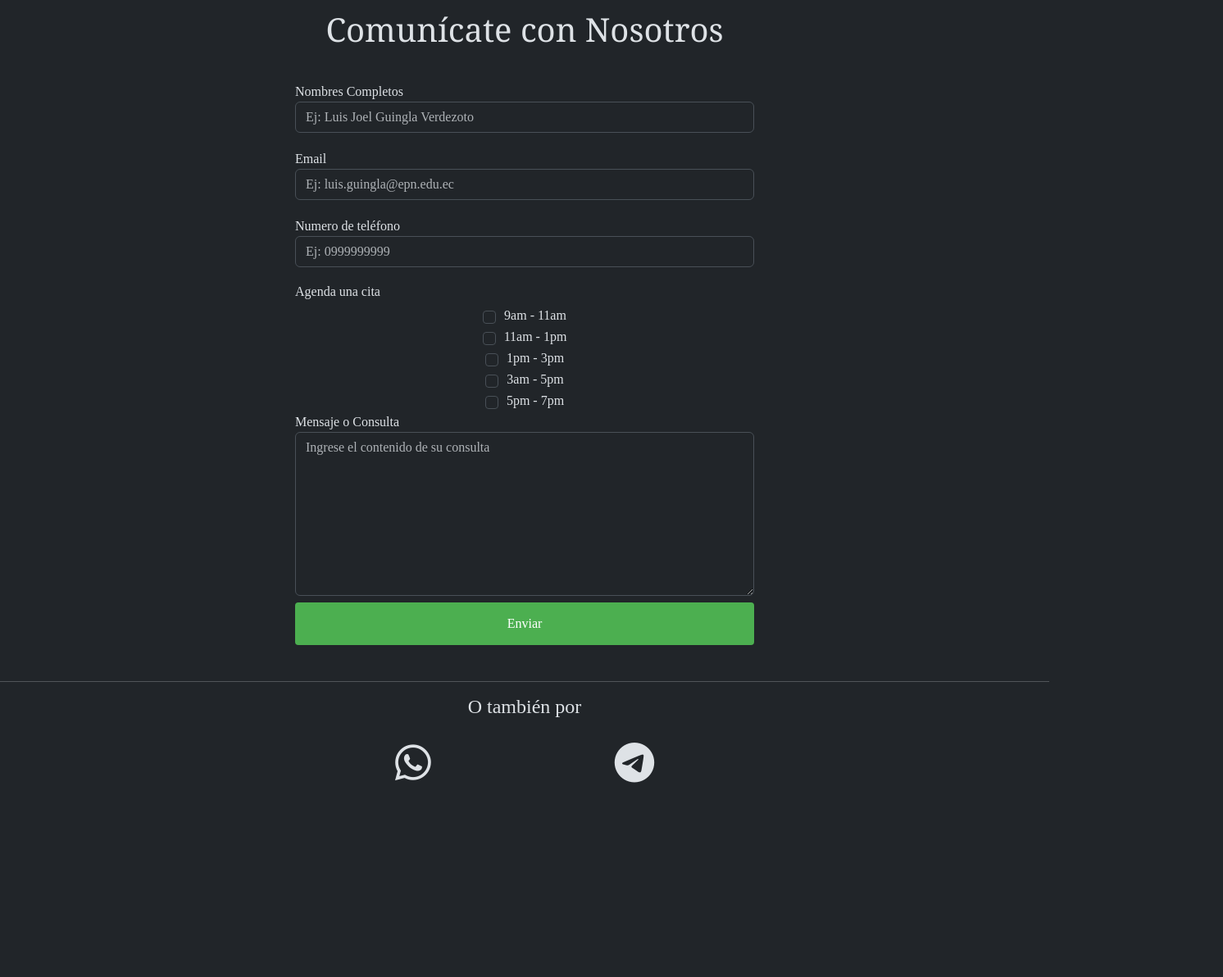
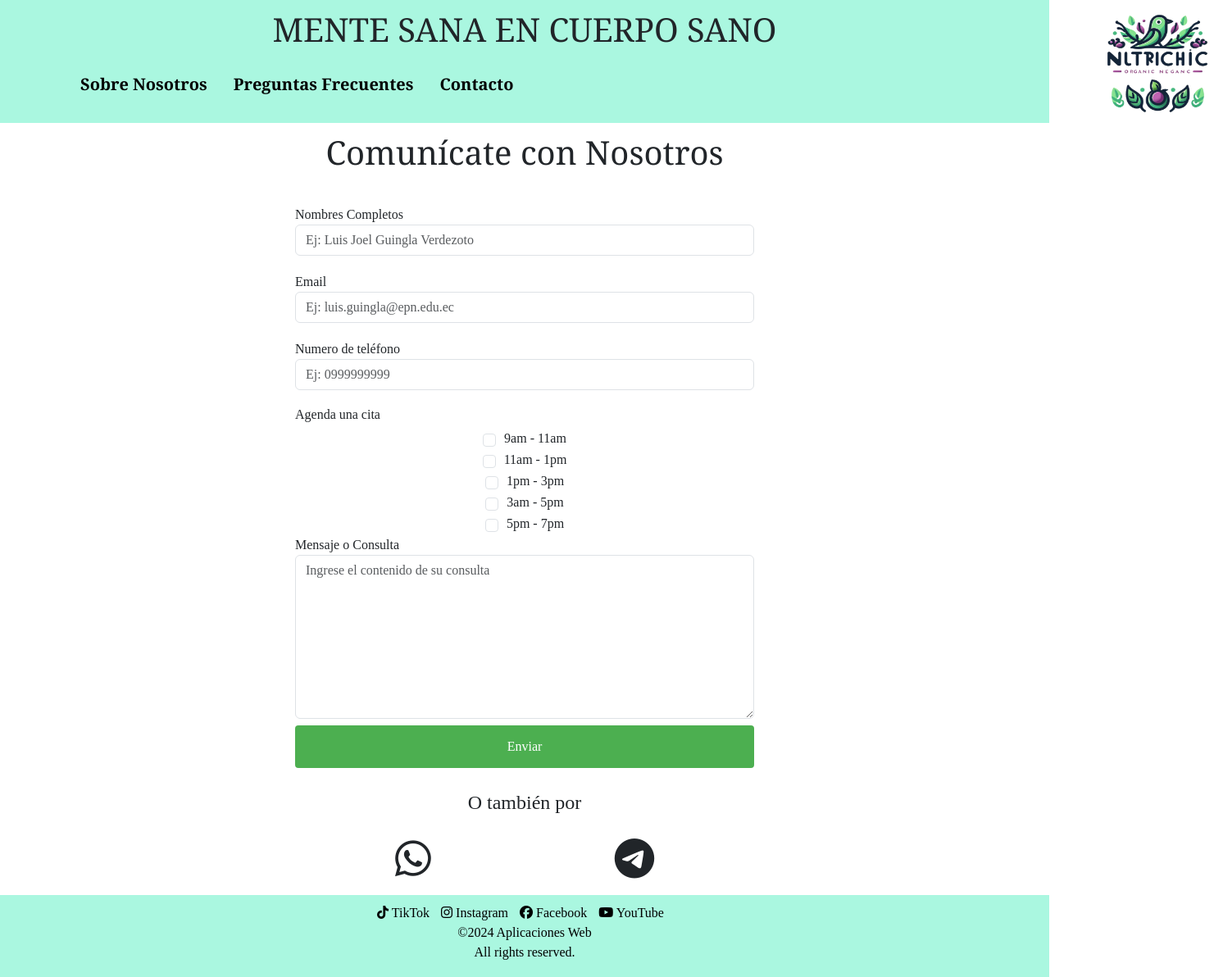
Before and after one commit to ErikMLC/Project-Apps-Web, a plain HTML site: page contact.html in a window 1280 px wide. Shown: the whole page at 82% size, 1492 px wide, since content can reach past the window. Before the commit the page ends 975 px from the top, so only its background shows below. Drawn offline with nearby package versions, Linux system fonts and the light colour scheme.

Commit message:
Changing background color to white, and adding header and footer

```diff
--- a/contact.html
+++ b/contact.html
@@ -1,5 +1,5 @@
 <!DOCTYPE html>
-<html lang="en" data-bs-theme="dark">
+<html lang="es">
 
 <head>
     <meta charset="UTF-8" />
@@ -19,6 +19,29 @@
 </head>
 
 <body class="body-contact">
+    <header>
+        <h1>MENTE SANA EN CUERPO SANO</h1>
+        <div class="container">
+            <ul class="nav">
+                <li class="nav-item">
+                    <a class="nav-link active" aria-current="page" href="#">Sobre Nosotros</a>
+                </li>
+                <!-- <li class="nav-item">
+              <a class="nav-link" href="#">Servicios</a>
+            </li> -->
+                <li class="nav-item">
+                    <a class="nav-link" href="consulting.html">Preguntas Frecuentes</a>
+                </li>
+                <li class="nav-item">
+                    <a class="nav-link" href="contact.html">Contacto</a>
+                </li>
+            </ul>
+            <a href="index.html">
+                <img class="logo3" src="assets/images/Logo3.png" alt="..." width=9% />
+            </a>
+        </div>
+    </header>
+
     <!-- Titulo -->
     <h1>Comunícate con Nosotros</h1>
 
@@ -87,14 +110,11 @@
                     placeholder="Ingrese el contenido de su consulta" style="height:200px"></textarea>
             </div>
 
-
-
             <!-- Boton enviar formulario -->
             <input type="submit" class="btn btn-primary" value="Enviar" id="button-submit-contact">
         </form>
     </div>
 
-    <hr>
     <div class="line-through-text">
         <h4>O también por</h4>
     </div>
@@ -104,6 +124,20 @@
         <i class="fab fa-telegram"></i>
     </div>
 
+    <footer>
+        <div class="container">
+            <div class="social-icons">
+                <a href="#"><i class="fab fa-tiktok"></i> TikTok</a>
+                <a href="#"><i class="fab fa-instagram"></i> Instagram</a>
+                <a href="#"><i class="fab fa-facebook"></i> Facebook</a>
+                <a href="#"><i class="fab fa-youtube"></i> YouTube</a>
+            </div>
+            <p>©2024 Aplicaciones Web</p>
+            <p>All rights reserved.</p>
+        </div>
+    </footer>
+
+
     <!-- Boostrap script -->
     <script src="https://cdn.jsdelivr.net/npm/@popperjs/core@2.11.8/dist/umd/popper.min.js"
         integrity="sha384-I7E8VVD/ismYTF4hNIPjVp/Zjvgyol6VFvRkX/vR+Vc4jQkC+hVqc2pM8ODewa9r"
```
Also changed, not shown: about.html (line endings or trailing spaces).
